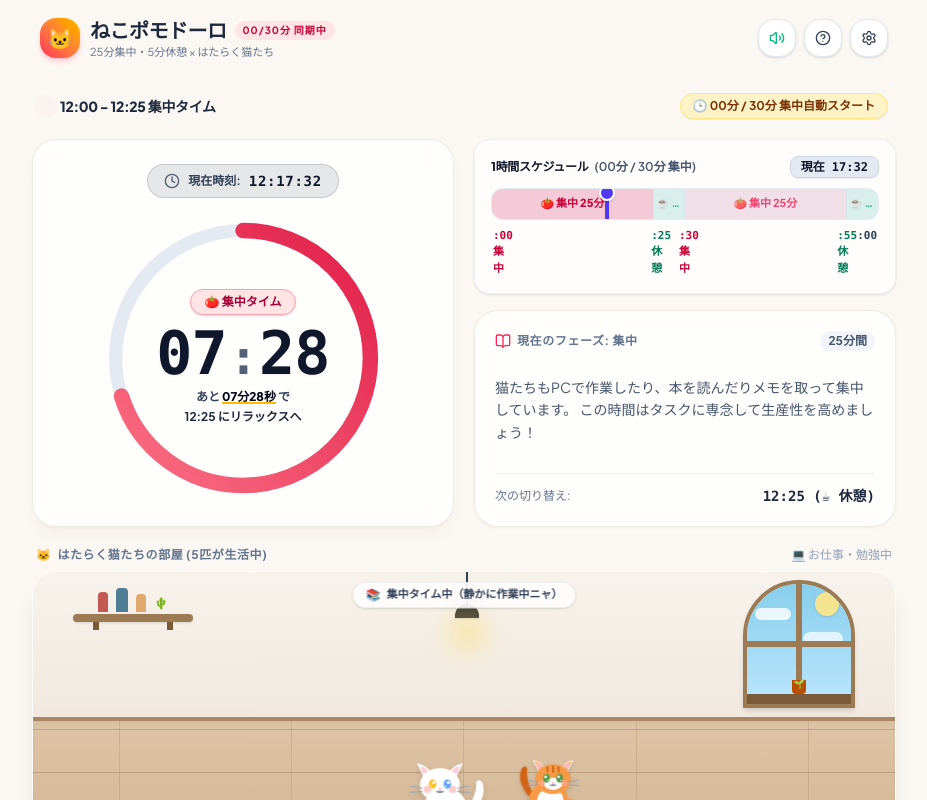
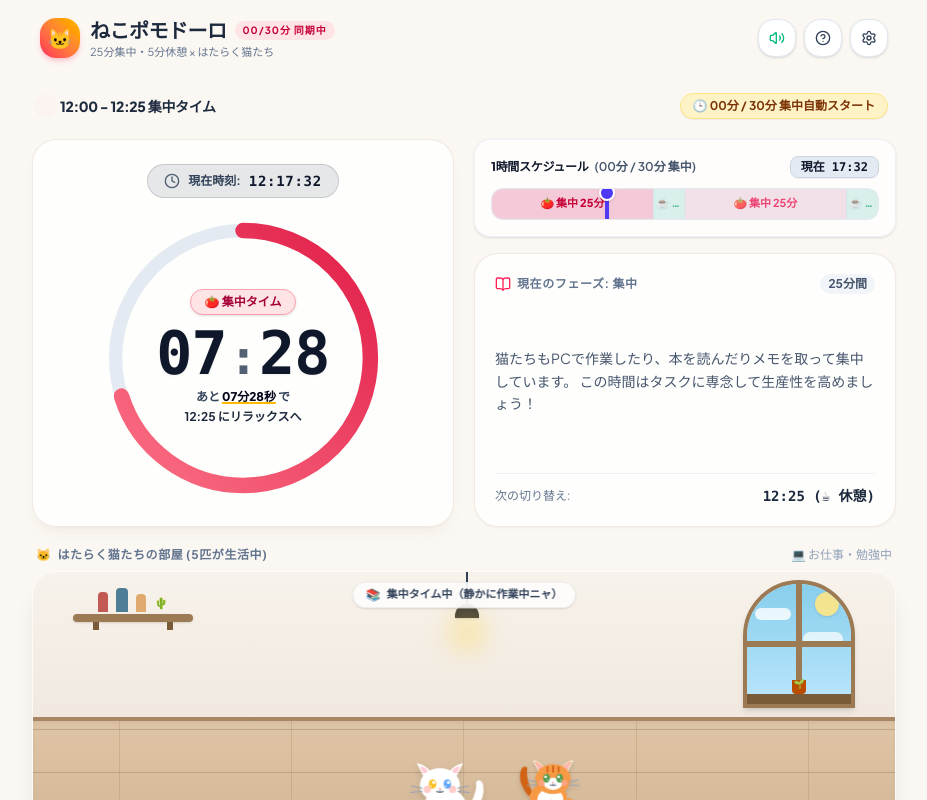
Before and after one commit to makoto-kg/kg-pomodoro, a Next.js app: page / in a window 1280 px wide. Shown: the top 800 px of the page, without its empty margins (176-1103 px from the left). Built offline with nearby package versions, Linux system fonts and the light colour scheme; a web font is replaced by a local one.

Commit message:
Fixed time bar

```diff
--- a/src/components/TimelineBar.tsx
+++ b/src/components/TimelineBar.tsx
@@ -94,21 +94,6 @@ export const TimelineBar: React.FC<TimelineBarProps> = ({
           <div className="absolute -top-1 -left-1.5 w-4 h-4 bg-indigo-600 dark:bg-indigo-400 rounded-full border-2 border-white dark:border-slate-900 shadow-sm" />
         </div>
       </div>
-
-      {/* Axis Labels */}
-      <div className="relative w-full flex justify-between text-[11px] font-bold font-mono mt-2 px-0.5">
-        <span className="text-rose-700 dark:text-rose-300">:00 集中</span>
-        <span className="text-emerald-700 dark:text-emerald-300" style={{ marginLeft: "36%" }}>
-          :25 休憩
-        </span>
-        <span className="text-rose-700 dark:text-rose-300" style={{ marginLeft: "2%" }}>
-          :30 集中
-        </span>
-        <span className="text-emerald-700 dark:text-emerald-300" style={{ marginLeft: "36%" }}>
-          :55 休憩
-        </span>
-        <span className="text-slate-700 dark:text-slate-300">:00</span>
-      </div>
     </div>
   );
 };
```
